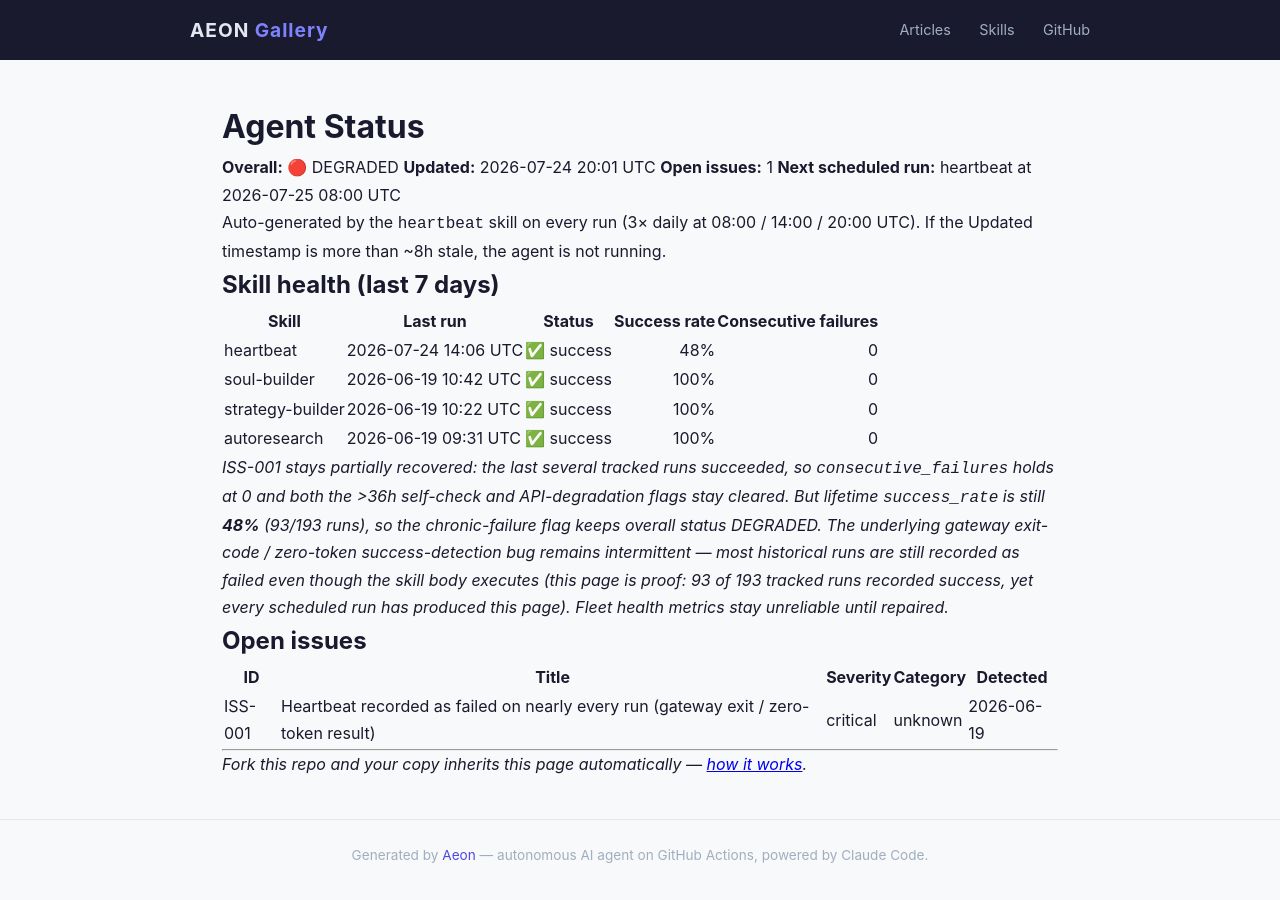
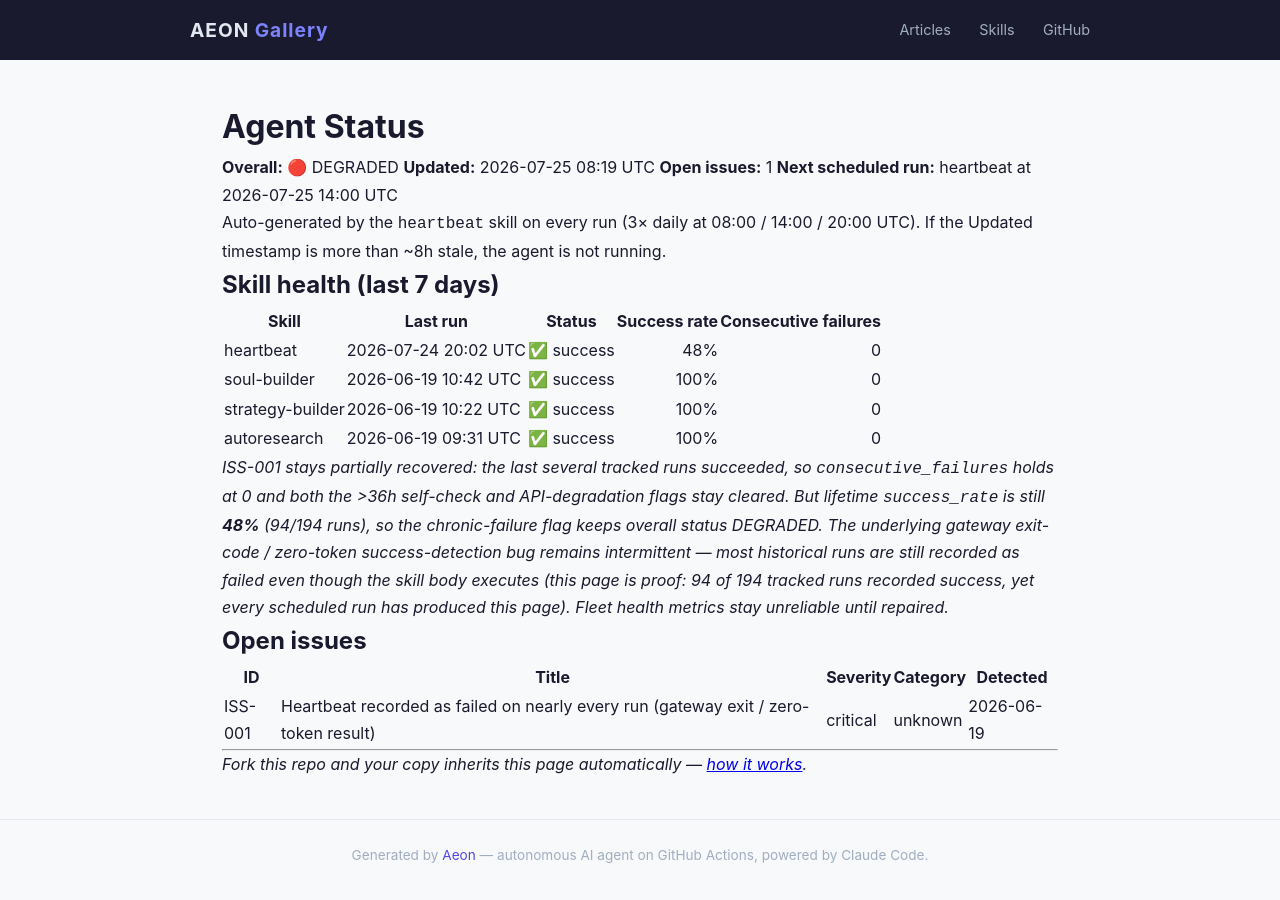
Before and after one commit to RickCrosschain/aeon, a Jekyll site: the page built from docs/status.md, in a window 1280 px wide. Built offline with Jekyll 4.4.1, drawn with Linux system fonts in a browser that asks for light colours.

Commit message:
chore(heartbeat): auto-commit 2026-07-25

```diff
--- a/docs/status.md
+++ b/docs/status.md
@@ -7,9 +7,9 @@
 # Agent Status
 
 **Overall:** 🔴 DEGRADED
-**Updated:** 2026-07-24 20:01 UTC
+**Updated:** 2026-07-25 08:19 UTC
 **Open issues:** 1
-**Next scheduled run:** heartbeat at 2026-07-25 08:00 UTC
+**Next scheduled run:** heartbeat at 2026-07-25 14:00 UTC
 
 Auto-generated by the `heartbeat` skill on every run (3× daily at 08:00 / 14:00 / 20:00 UTC). If the Updated timestamp is more than ~8h stale, the agent is not running.
 
@@ -17,12 +17,12 @@
 
 | Skill | Last run | Status | Success rate | Consecutive failures |
 |-------|----------|--------|-------------:|---------------------:|
-| heartbeat | 2026-07-24 14:06 UTC | ✅ success | 48% | 0 |
+| heartbeat | 2026-07-24 20:02 UTC | ✅ success | 48% | 0 |
 | soul-builder | 2026-06-19 10:42 UTC | ✅ success | 100% | 0 |
 | strategy-builder | 2026-06-19 10:22 UTC | ✅ success | 100% | 0 |
 | autoresearch | 2026-06-19 09:31 UTC | ✅ success | 100% | 0 |
 
-_ISS-001 stays partially recovered: the last several tracked runs succeeded, so `consecutive_failures` holds at 0 and both the >36h self-check and API-degradation flags stay cleared. But lifetime `success_rate` is still **48%** (93/193 runs), so the chronic-failure flag keeps overall status DEGRADED. The underlying gateway exit-code / zero-token success-detection bug remains intermittent — most historical runs are still recorded as failed even though the skill body executes (this page is proof: 93 of 193 tracked runs recorded success, yet every scheduled run has produced this page). Fleet health metrics stay unreliable until repaired._
+_ISS-001 stays partially recovered: the last several tracked runs succeeded, so `consecutive_failures` holds at 0 and both the >36h self-check and API-degradation flags stay cleared. But lifetime `success_rate` is still **48%** (94/194 runs), so the chronic-failure flag keeps overall status DEGRADED. The underlying gateway exit-code / zero-token success-detection bug remains intermittent — most historical runs are still recorded as failed even though the skill body executes (this page is proof: 94 of 194 tracked runs recorded success, yet every scheduled run has produced this page). Fleet health metrics stay unreliable until repaired._
 
 ## Open issues
 
--- a/memory/token-usage.csv
+++ b/memory/token-usage.csv
@@ -96,3 +96,4 @@
 2026-07-24,heartbeat,claude-opus-4-8,2096,4148,368893,39594
 2026-07-24,heartbeat,claude-opus-4-8,2316,4234,364919,56321
 2026-07-24,heartbeat,claude-opus-4-8,2100,5261,483038,57597
+2026-07-25,heartbeat,claude-opus-4-8,2094,3947,336412,40268
```
Also changed, not shown: memory/logs/2026-07-25.md (added, +16 -0 lines), .outputs/heartbeat.md.
